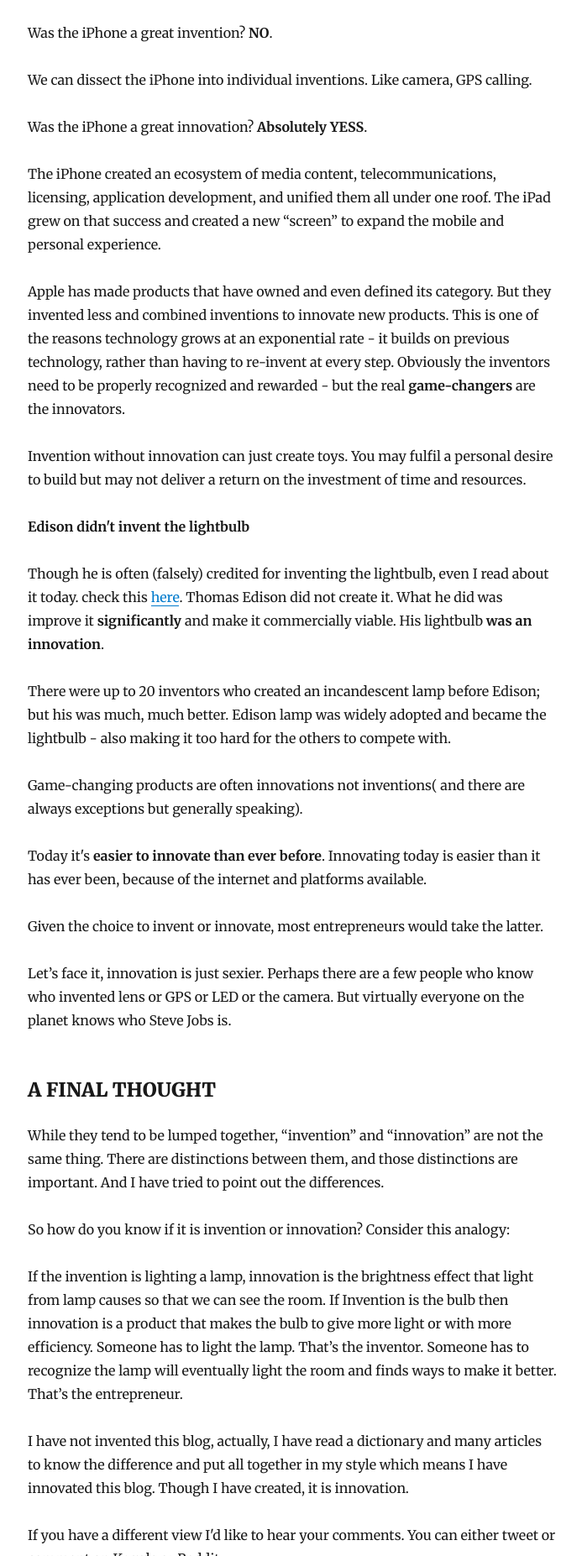
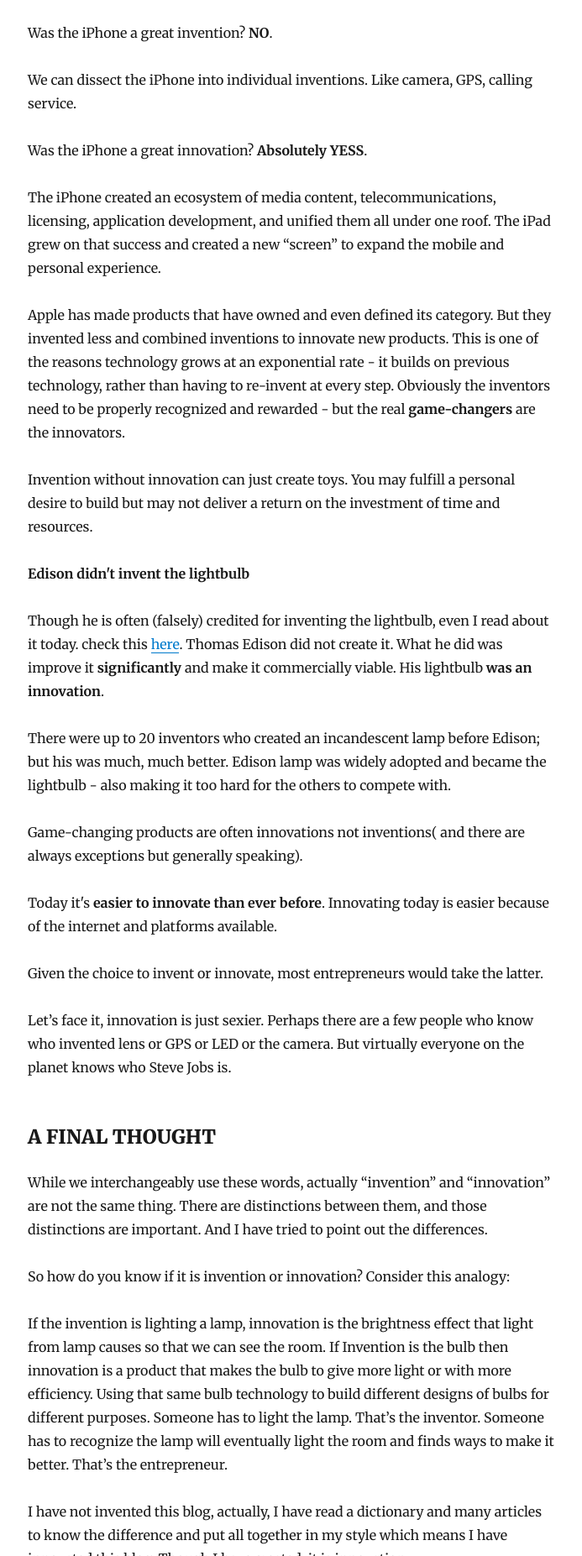
Before and after one commit to kiranukamath/myblogsite, a Gatsby site: page /blog/invention-vs-innovation/ in a window 1280 px wide. Shown: the part 2378-4231 px from the top of the page at 84% size, without its empty margins (292-985 px from the left). Built offline with nearby package versions, Linux system fonts and the light colour scheme; Gatsby itself is replaced by a stand-in of ours; some packages are replaced by stand-ins of ours.

Commit message:
Update Blog “invention-vs-innovation”

```diff
--- a/content/blog/invention-vs-innovation.md
+++ b/content/blog/invention-vs-innovation.md
@@ -4,8 +4,9 @@
 title: Invention vs Innovation
 description: >-
   Invention vs Innovation, which is important or more importantly in which we
-  all can contribute. I wanted to know about this so writing blog to learn with
-  you all.
+  all can contribute. In recent times people are misusing the word 'invention'
+  and 'innovation', and using it interchangeably. So to know more about the
+  difference between the two, I am writing this blog.
 ---
 \#**Blog21**
 
@@ -31,7 +32,7 @@
 
 Innovation: Something new and uniquely useful"
 
-Consider the Arduino. Someone invented the Arduino. But by itself, the Arduino was nothing more than another piece of tech. It’s what was done with that piece the hundreds of thousands of products, processes and services that evolved from the invention of the Arduino that required innovation. Arduino boards are able to read inputs - light on a sensor, a finger on a button, or a Twitter message - and turn it into an output - activating a motor, turning on an LED, publishing something online. All these were possible with innovating products with Arduino. Innovations are therefore the most demanding works.
+Consider the Arduino. Someone invented the Arduino. But by itself, the Arduino was nothing more than another piece of tech. It’s what was done with that piece, the hundreds of products, processes and services that evolved from the invention of the Arduino that required innovation. Arduino boards are able to read inputs - light on a sensor, a finger on a button, or a Twitter message - and turn it into an output - activating a motor, turning on an LED, publishing something online. All these were possible with innovating products with Arduino. Innovations are therefore the most demanding works.
 
 The invention is said to be the creation of new things. The smartphone, the car, the desktop computer are inventions. Innovation is the continual upgrade of inventions. If you consider sending messages through phones as invention then **Whatsapp** is innovation. All features you get with each upgrade are innovation. Innovating isn't the same as inventing. Inventing is creating something that hasn't existed before while innovating is changing or combining things - usually for commercial benefit.
 
@@ -39,7 +40,7 @@
 
 Was the iPhone a great invention?  **NO**.
 
-We can dissect the iPhone into individual inventions. Like camera, GPS calling.
+We can dissect the iPhone into individual inventions. Like camera, GPS, calling service.
 
 Was the iPhone a great innovation? **Absolutely YESS**.
 
@@ -47,7 +48,7 @@
 
 Apple has made products that have owned and even defined its category. But they invented less and combined inventions to innovate new products. This is one of the reasons technology grows at an exponential rate - it builds on previous technology, rather than having to re-invent at every step.  Obviously the inventors need to be properly recognized and rewarded - but the real **game-changers** are the innovators.
 
-Invention without innovation can just create toys. You may fulfil a personal desire to build but may not deliver a return on the investment of time and resources.
+Invention without innovation can just create toys. You may fulfill a personal desire to build but may not deliver a return on the investment of time and resources.
 
 **Edison didn't invent the lightbulb**
 
@@ -57,7 +58,7 @@
 
 Game-changing products are often innovations not inventions( and there are always exceptions but generally speaking).
 
-Today it's **easier to innovate than ever before**. Innovating today is easier than it has ever been, because of the internet and platforms available.
+Today it's **easier to innovate than ever before**. Innovating today is easier because of the internet and platforms available.
 
 Given the choice to invent or innovate, most entrepreneurs would take the latter.
 
@@ -65,12 +66,12 @@
 
 ### A FINAL THOUGHT
 
-While they tend to be lumped together, “invention” and “innovation” are not the same thing. There are distinctions between them, and those distinctions are important. And I have tried to point out the differences.
+While we interchangeably use these words, actually “invention” and “innovation” are not the same thing. There are distinctions between them, and those distinctions are important. And I have tried to point out the differences.
 
 So how do you know if it is invention or innovation? Consider this analogy:
 
-If the invention is lighting a lamp, innovation is the brightness effect that light from lamp causes so that we can see the room. If Invention is the bulb then innovation is a product that makes the bulb to give more light or with more efficiency. Someone has to light the lamp. That’s the inventor. Someone has to recognize the lamp will eventually light the room and finds ways to make it better. That’s the entrepreneur.
+If the invention is lighting a lamp, innovation is the brightness effect that light from lamp causes so that we can see the room. If Invention is the bulb then innovation is a product that makes the bulb to give more light or with more efficiency. Using that same bulb technology to build different designs of bulbs for different purposes. Someone has to light the lamp. That’s the inventor. Someone has to recognize the lamp will eventually light the room and finds ways to make it better. That’s the entrepreneur.
 
 I have not invented this blog, actually, I have read a dictionary and many articles to know the difference and put all together in my style which means I have innovated this blog. Though I have created, it is innovation.
 
-If you have a different view I'd like to hear your comments. You can either tweet or comment on Kaggle or Reddit.
+If you have a different view I'd like to hear your comments. You can either [tweet](https://twitter.com/UKamath7) or comment on [Kaggle](https://www.kaggle.com/general/171168) or Reddit.
```
